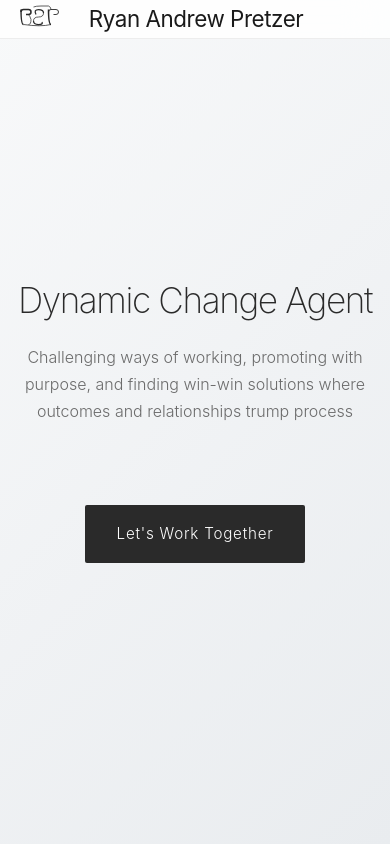
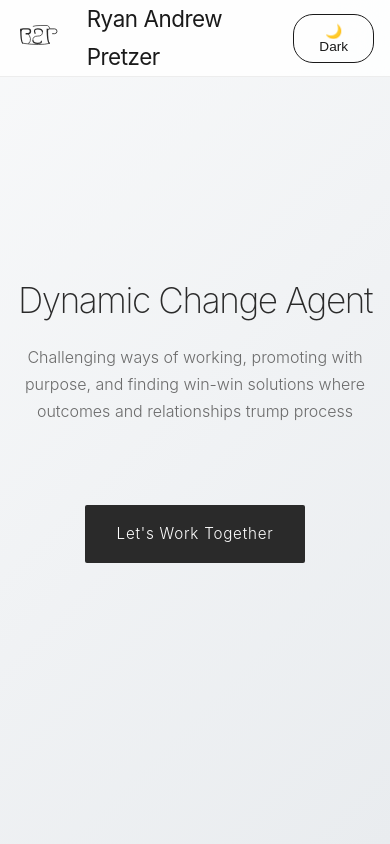
Before and after one commit to rpretzer/rabbit-hole, a plain HTML site: page index.html in a window 390 px wide. Shown: the top 844 px of the page. Drawn offline with Linux system fonts and the light colour scheme.

Commit message:
Update index.html

```diff
--- a/index.html
+++ b/index.html
@@ -900,6 +900,14 @@
                 display: none;
             }
 
+            .nav-content {
+                justify-content: flex-end;
+            }
+
+            .theme-toggle {
+                display: block !important;
+            }
+
             .hero h1 {
                 font-size: 2.2rem;
             }
@@ -974,6 +982,7 @@
                 </svg>
                 <span>Ryan Andrew Pretzer</span>
             </div>
+            <div class="nav-content">
                 <ul class="nav-links">
                     <li><a href="#about">About</a></li>
                     <li><a href="#services">Services</a></li>
@@ -981,8 +990,9 @@
                     <li><a href="#pricing">Pricing</a></li>
                     <li><a href="#content">Insights</a></li>
                     <li><a href="#contact">Contact</a></li>
-                <li><button class="theme-toggle" id="theme-toggle">🌙 Dark</button></li>
                 </ul>
+                <button class="theme-toggle" id="theme-toggle">🌙 Dark</button>
+            </div>
         </nav>
     </header>
 
```
Lines whose indentation alone changed are shown as unchanged.
